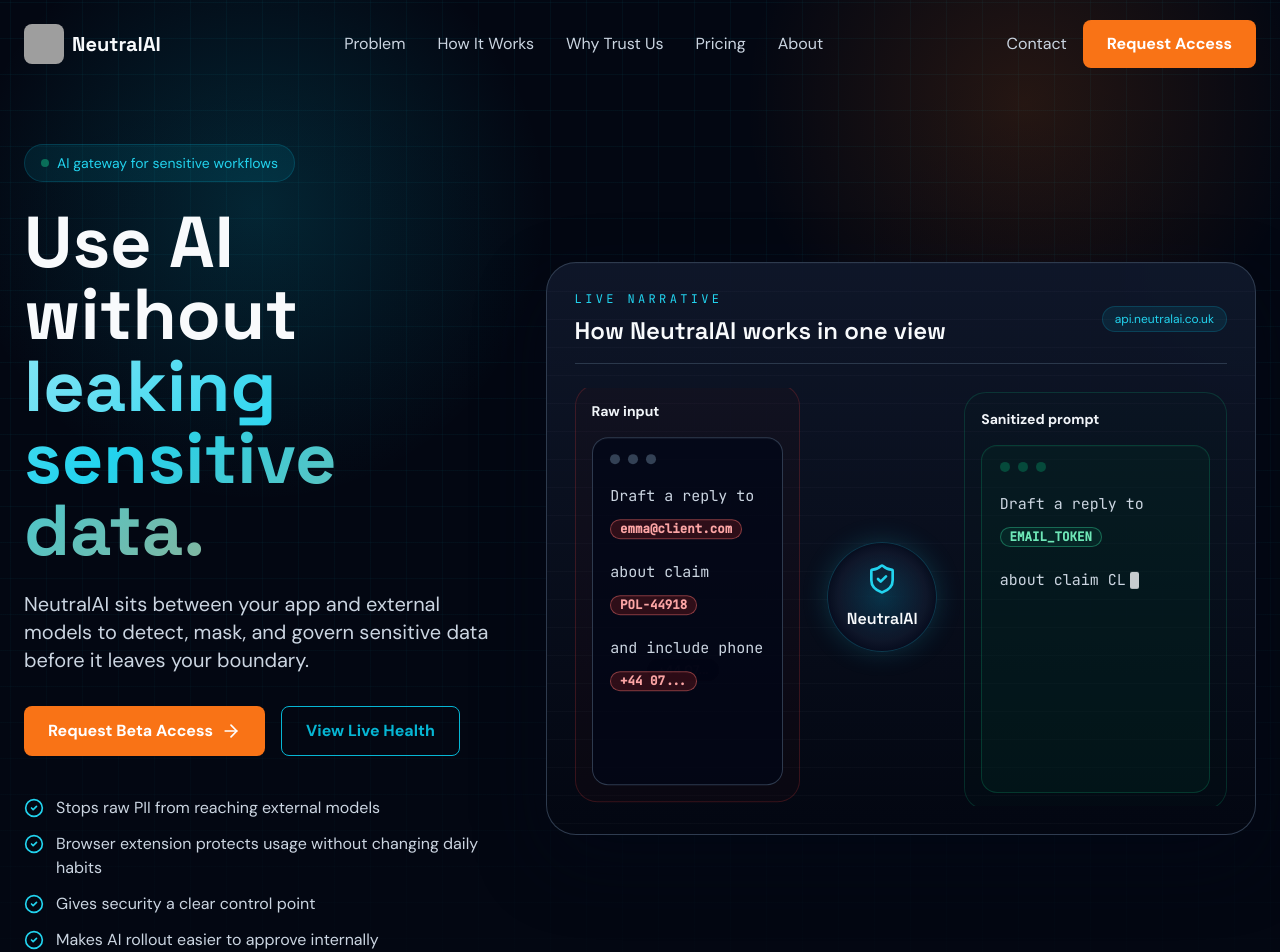
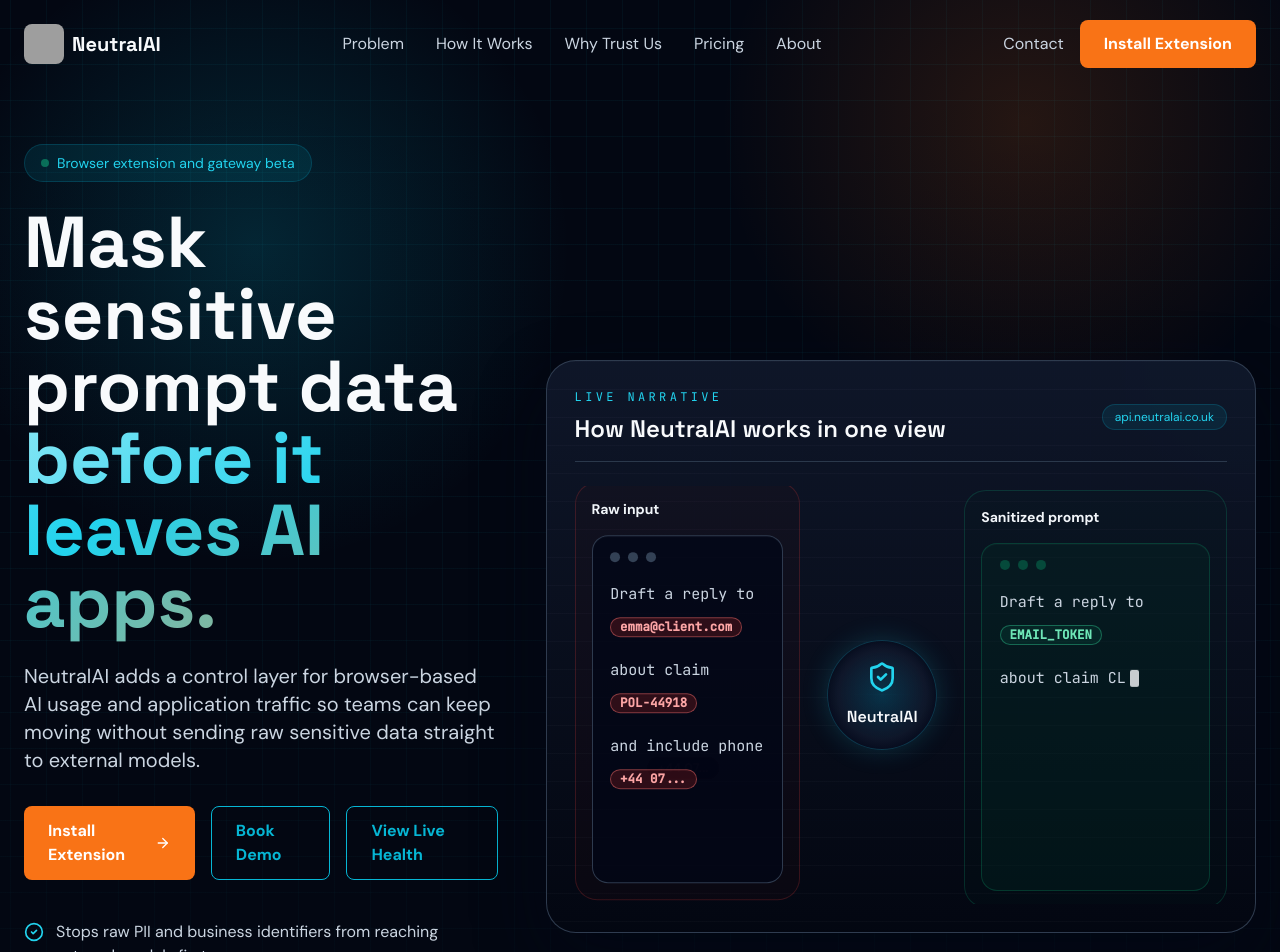
Before and after one commit to nazifsohtaoglu/neutralai-website, a Next.js app: page / in a window 1280 px wide. Shown: the top 952 px of the page. Built offline with nearby package versions, Linux system fonts and the light colour scheme; grey boxes are pictures that could not be loaded.

Commit message:
Refine homepage hero and pricing messaging

```diff
--- a/app/components/Navbar.tsx
+++ b/app/components/Navbar.tsx
@@ -50,8 +50,8 @@ export default function Navbar() {
           <Link href="/contact" className="text-slate-300 hover:text-white transition-colors">
             Contact
           </Link>
-          <Link href="/contact" className="btn btn-cta">
-            Request Access
+          <Link href="/install-extension" className="btn btn-cta">
+            Install Extension
           </Link>
         </div>
 
@@ -86,8 +86,8 @@ export default function Navbar() {
           >
             Contact
           </Link>
-          <Link href="/contact" className="btn btn-cta w-full mt-4" onClick={() => setIsOpen(false)}>
-            Request Access
+          <Link href="/install-extension" className="btn btn-cta w-full mt-4" onClick={() => setIsOpen(false)}>
+            Install Extension
           </Link>
         </motion.div>
       )}
--- a/app/page.tsx
+++ b/app/page.tsx
@@ -87,26 +87,38 @@ const trustCards: Card[] = [
 const pricingPlans = [
   {
     name: 'Pilot',
-    summary: 'For proving the control layer in a real workflow',
-    features: ['Guided onboarding', 'Single environment rollout', 'Shared beta support'],
-    href: '/contact',
-    cta: 'Request Pilot Access',
+    summary: 'For teams validating prompt protection in a live workflow',
+    features: [
+      'Browser extension rollout for a focused team',
+      'Shared beta support and implementation guidance',
+      'Initial policy and deployment fit review',
+    ],
+    href: '/install-extension',
+    cta: 'Start Pilot Path',
     featured: false,
   },
   {
-    name: 'Launch',
-    summary: 'For internal rollout and security alignment',
-    features: ['Policy baseline review', 'Architecture review', 'Production planning conversation'],
+    name: 'Team Rollout',
+    summary: 'For companies moving from pilot to approved internal usage',
+    features: [
+      'Security and rollout planning session',
+      'Support for app, extension, or mixed deployment paths',
+      'Operational guidance before broader adoption',
+    ],
     href: contactLinks.launchReviewMailto,
-    cta: 'Book Launch Review',
+    cta: 'Book Rollout Review',
     featured: true,
   },
   {
     name: 'Enterprise',
-    summary: 'For deeper security and deployment planning',
-    features: ['Security questionnaire support', 'BYOK alignment', 'Custom rollout scope'],
+    summary: 'For regulated environments with stricter deployment needs',
+    features: [
+      'Private cloud or on-prem deployment discussion',
+      'Security questionnaire and architecture support',
+      'Custom rollout scope for governance-heavy teams',
+    ],
     href: '/contact',
-    cta: 'Talk to NeutralAI',
+    cta: 'Talk to Sales',
     featured: false,
   },
 ] as const
@@ -438,21 +450,24 @@ function Hero() {
           <div>
             <div className="inline-flex items-center gap-2 rounded-full border border-primary/20 bg-primary/10 px-4 py-2 text-sm text-primary-light">
               <span className="h-2 w-2 rounded-full bg-accent-success animate-pulse" />
-              AI gateway for sensitive workflows
+              Browser extension and gateway beta
             </div>
 
             <h1 className="mt-6 max-w-4xl font-heading text-4xl font-bold leading-tight md:text-6xl xl:text-7xl">
-              Use AI without <span className="gradient-text-warm">leaking sensitive data.</span>
+              Mask sensitive prompt data <span className="gradient-text-warm">before it leaves AI apps.</span>
             </h1>
 
             <p className="mt-6 max-w-2xl text-lg text-slate-300 md:text-xl">
-              NeutralAI sits between your app and external models to detect, mask, and govern sensitive data before it leaves your boundary.
+              NeutralAI adds a control layer for browser-based AI usage and application traffic so teams can keep moving without sending raw sensitive data straight to external models.
             </p>
 
             <div className="mt-8 flex flex-col gap-4 sm:flex-row">
-              <a href="/contact" className="btn btn-cta px-8 py-4 text-base">
-                Request Beta Access
+              <a href="/install-extension" className="btn btn-cta px-8 py-4 text-base">
+                Install Extension
                 <ArrowRight className="h-5 w-5" />
+              </a>
+              <a href="/contact" className="btn btn-secondary px-8 py-4 text-base">
+                Book Demo
               </a>
               <a
                 href={siteConfig.apiHealthUrl}
@@ -466,10 +481,10 @@ function Hero() {
 
             <div className="mt-10 space-y-3">
               {[
-                'Stops raw PII from reaching external models',
-                'Browser extension protects usage without changing daily habits',
-                'Gives security a clear control point',
-                'Makes AI rollout easier to approve internally',
+                'Stops raw PII and business identifiers from reaching external models first',
+                'Browser extension supports familiar AI workflows without forcing a portal switch',
+                'Gives security and legal a visible control point for rollout decisions',
+                'Creates a clearer path from experimentation to approved internal use',
               ].map((item) => (
                 <div key={item} className="flex items-start gap-3 text-slate-300">
                   <CheckCircle2 className="mt-0.5 h-5 w-5 flex-shrink-0 text-primary-light" />
@@ -531,7 +546,7 @@ function ProductSurface() {
                 Secure AI usage <span className="gradient-text-warm">without changing habits</span>
               </h2>
               <p className="mt-5 max-w-2xl text-lg text-slate-300">
-                The browser extension is a strong part of the NeutralAI story. Teams can keep using familiar browser-based AI tools while NeutralAI adds protection in the background.
+                NeutralAI works best when adoption does not require a behaviour reset. Teams keep familiar browser-based AI tools while NeutralAI adds prompt protection, auth context, and policy support in the background.
               </p>
 
               <div className="mt-7 space-y-3">
@@ -741,9 +756,9 @@ function Pricing() {
     <section id="pricing" className="section bg-background-secondary">
       <div className="container-custom">
         <SectionIntro
-          eyebrow="Commercial Motion"
-          title="A simpler beta pricing story"
-          description="The pricing section should invite the right conversation, not force users into a self-serve story that does not match the current stage."
+          eyebrow="Engagement Paths"
+          title="Pick the right starting point"
+          description="NeutralAI is still in a guided rollout phase. These options are designed to move the right conversation forward without pretending this is a finished self-serve security product."
           centered
         />
 
@@ -757,8 +772,15 @@ function Pricing() {
               transition={{ delay: index * 0.08 }}
               className={`card p-6 ${plan.featured ? 'border-primary shadow-[0_0_40px_rgba(6,182,212,0.12)]' : ''}`}
             >
-              <h3 className="text-center font-heading text-2xl font-semibold">{plan.name}</h3>
-              <p className="mt-3 text-center text-sm text-slate-400">{plan.summary}</p>
+              <div className="flex items-center justify-between gap-3">
+                <h3 className="font-heading text-2xl font-semibold">{plan.name}</h3>
+                {plan.featured ? (
+                  <span className="rounded-full border border-primary/25 bg-primary/10 px-3 py-1 text-[11px] uppercase tracking-[0.2em] text-primary-light">
+                    Recommended
+                  </span>
+                ) : null}
+              </div>
+              <p className="mt-3 text-sm text-slate-400">{plan.summary}</p>
               <ul className="mt-8 space-y-3">
                 {plan.features.map((feature) => (
                   <li key={feature} className="flex items-start gap-3 text-sm text-slate-300">
@@ -788,18 +810,18 @@ function FinalCta() {
         <div className="mx-auto max-w-3xl text-center">
           <p className="font-mono text-xs uppercase tracking-[0.28em] text-primary-light">Final CTA</p>
           <h2 className="mt-4 font-heading text-3xl font-bold md:text-5xl">
-            If AI matters to your roadmap, the control layer matters too
+            If AI usage is already happening, put the control layer in place now
           </h2>
           <p className="mt-5 text-lg text-slate-400">
-            NeutralAI is for teams that want an approved path to AI usage instead of hoping sensitive data never leaves the prompt.
+            NeutralAI is for teams that need a credible answer to one practical question: how do we let people use AI without sending raw sensitive data out first?
           </p>
           <div className="mt-8 flex flex-col items-center justify-center gap-4 sm:flex-row">
-            <a href="/contact" className="btn btn-cta px-8 py-4 text-lg">
-              Request Beta Access
+            <a href="/install-extension" className="btn btn-cta px-8 py-4 text-lg">
+              Install Extension
               <ArrowRight className="h-5 w-5" />
             </a>
             <a href={contactLinks.launchReviewMailto} className="btn btn-secondary px-8 py-4 text-lg">
-              Book Launch Review
+              Book Rollout Review
             </a>
           </div>
         </div>
```
